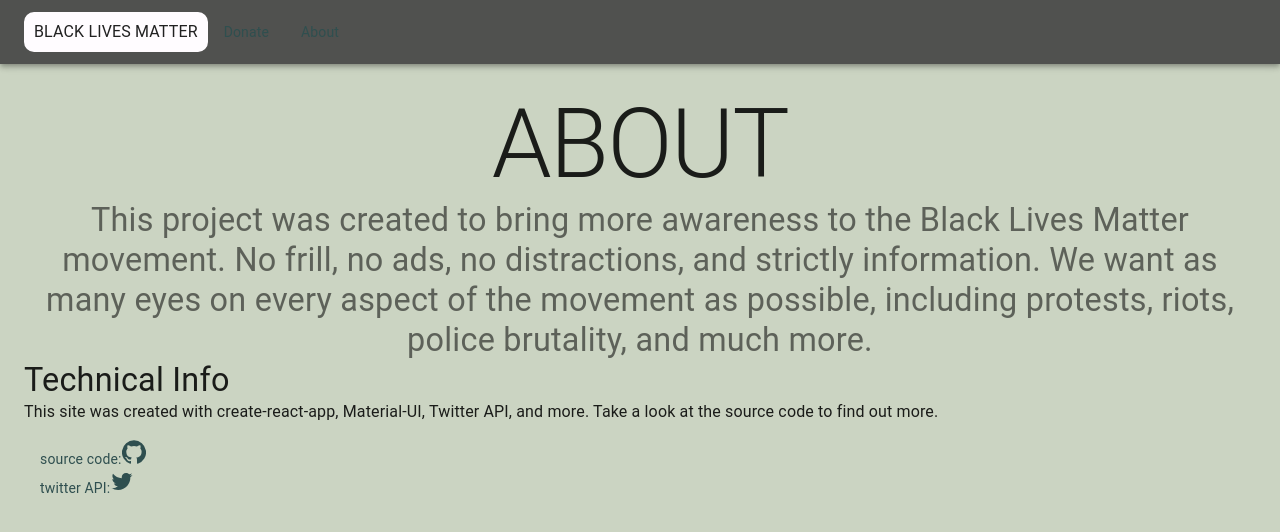
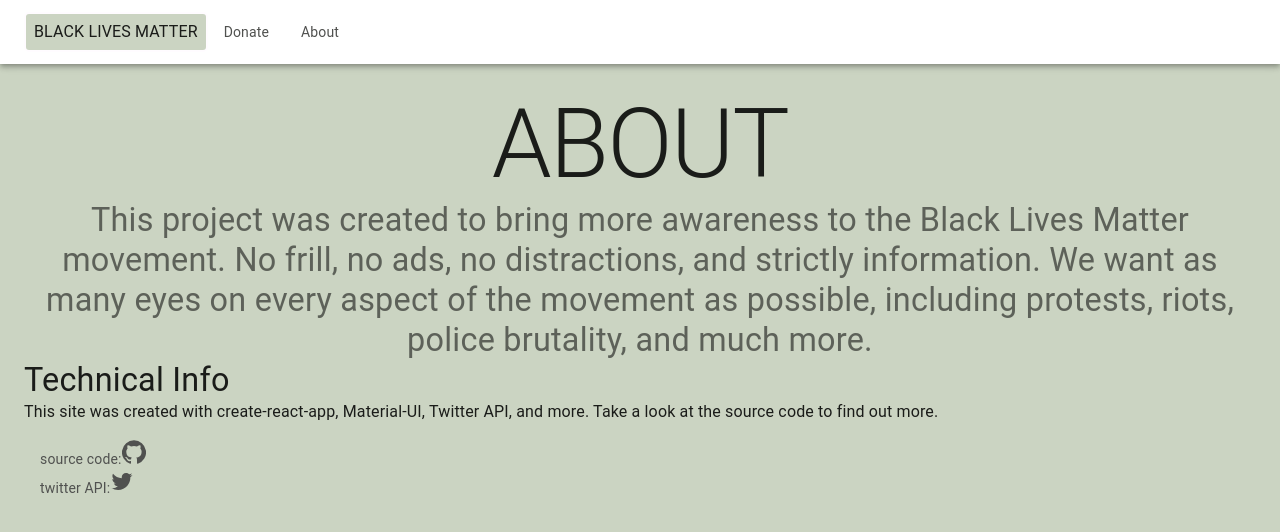
Before and after one commit to prduren/blm-scroller, a React (Create React App) app: page /about in a window 1280 px wide. Shown: the top 532 px of the page. Built offline with nearby package versions, Linux system fonts and the light colour scheme.

Commit message:
random stuff idk i forget

```diff
--- a/src/layout/Layout.js
+++ b/src/layout/Layout.js
@@ -12,13 +12,13 @@ const Wrapper = styled.div`
     margin-right: 1rem;
     margin-left: 1rem;
     text-decoration: none;
-    color: darkslategray;
+    color: ${({ theme }) => theme.colors.primary};
   }
 `;
 
 const StyledDiv = styled.div`
-  background: ${({ theme }) => theme.colors.tertiary};
-  border-radius: 10px;
+  background: ${({ theme }) => theme.colors.secondary};
+  border-radius: 5px;
   border: ${({ theme }) => `2px solid ${theme.colors.tertiary}`};
 `;
 
@@ -31,19 +31,15 @@ function Layout({ children }) {
 
   return (
     <Wrapper>
-      <AppBar position="static">
+      <AppBar color="tertiary" position="static">
         <Toolbar>
           <StyledDiv>
             <Button onClick={goHome}>
               <Typography color="inherit">Black Lives Matter</Typography>{" "}
             </Button>
           </StyledDiv>
-          <Link to="/donate" color="textSecondary">
-            Donate
-          </Link>
-          <Link to="/about" color="textSecondary">
-            About
-          </Link>
+          <Link to="/donate">Donate</Link>
+          <Link to="/about">About</Link>
         </Toolbar>
       </AppBar>
       {children}
```
